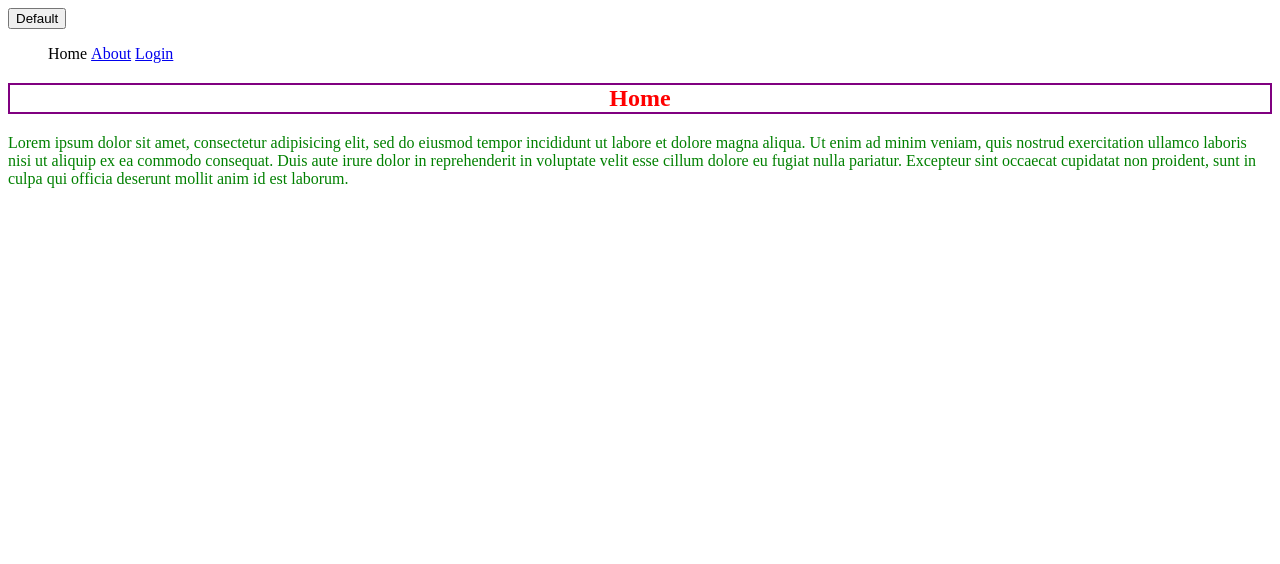
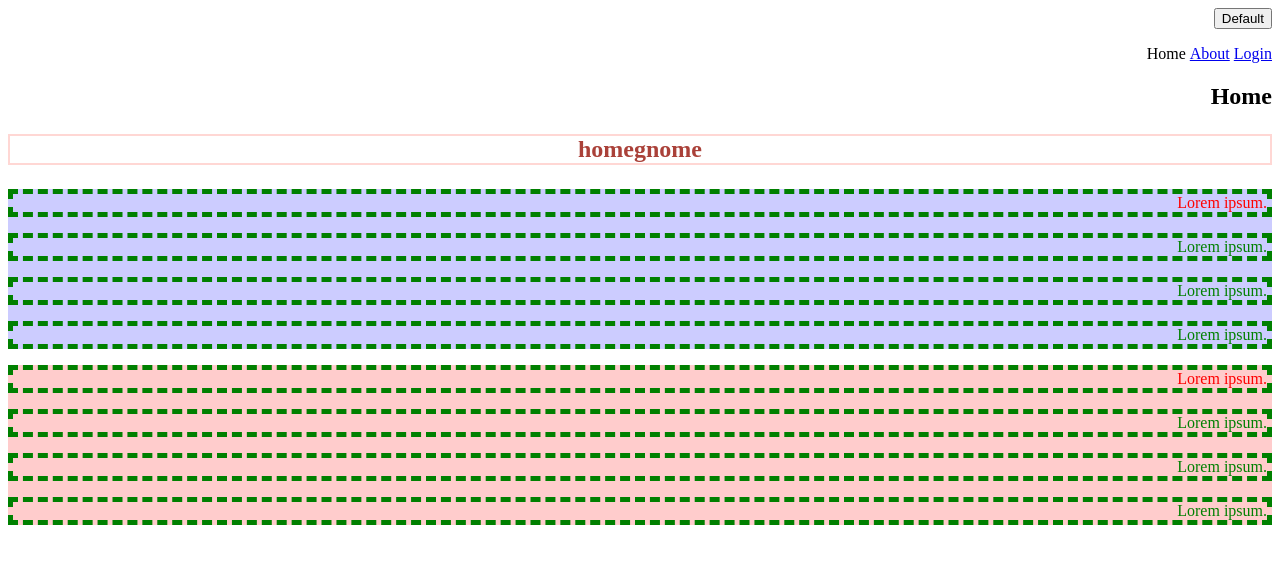
Before and after one commit to dwipaalfarisi/learn-web-development, a plain HTML site: page css-learn/index.html in a window 1280 px wide. Drawn offline with Linux system fonts and the light colour scheme.

Commit message:
finish selector, need practice in css diner

```diff
--- a/css-learn/index.html
+++ b/css-learn/index.html
@@ -16,13 +16,19 @@
     </nav>
   </header>
   <section>
-    <h2>Home</h2>
-    <p>Lorem ipsum dolor sit amet, consectetur adipisicing elit, sed do eiusmod
-    tempor incididunt ut labore et dolore magna aliqua. Ut enim ad minim veniam,
-    quis nostrud exercitation ullamco laboris nisi ut aliquip ex ea commodo
-    consequat. Duis aute irure dolor in reprehenderit in voluptate velit esse
-    cillum dolore eu fugiat nulla pariatur. Excepteur sint occaecat cupidatat non
-    proident, sunt in culpa qui officia deserunt mollit anim id est laborum.</p>
+    <h2>Home<p>homegnome</p></h2>
+    <div id="div1">
+      <p class="webtext active">Lorem ipsum.</p>
+        <p class="webtext">Lorem ipsum.</p>
+        <p class="webtext">Lorem ipsum.</p>
+        <p class="webtext">Lorem ipsum.</p>
+    </div>
+    <div id="div2">
+      <p class="webtext active">Lorem ipsum.</p>
+        <p class="webtext">Lorem ipsum.</p>
+        <p class="webtext">Lorem ipsum.</p>
+        <p class="webtext">Lorem ipsum.</p>
+    </div>
   </section>
 </body>
 </html>
--- a/css-learn/style.css
+++ b/css-learn/style.css
@@ -1,12 +1,21 @@
+* {
+    text-align: right;
+}
+
 body {
 
 }
 
-h2 {
-    color: red;
+/* select all p that inside h2 */
+h2 p {
+    color: #AA4139;
     text-align: center;
-    border: 2px solid purple;
+    border: 2px solid rgba(255, 176, 170, 0.5);
+    cursor: pointer;
 }
+
+/* learn element > element
+element + element*/
 
 p {
     color: pink;
@@ -20,3 +29,19 @@ li {
     list-style: none;
     display: inline-block;
 }
+
+.webtext {
+    border: 5px dashed green;
+}
+
+.active {
+    color: red;
+}
+
+#div1 {
+    background: rgba(0, 0, 255, 0.2);
+}
+
+#div2 {
+    background: rgba(255, 0, 0, 0.2)
+}
```
